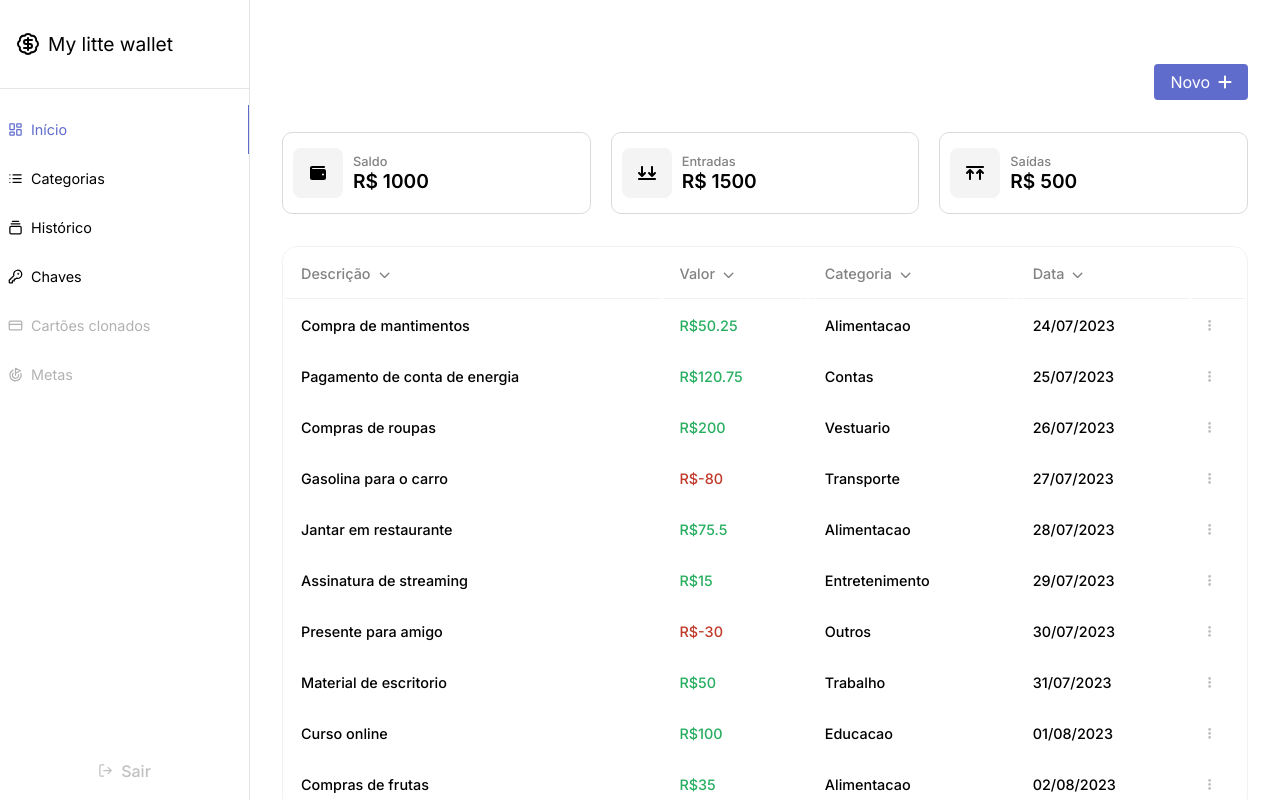
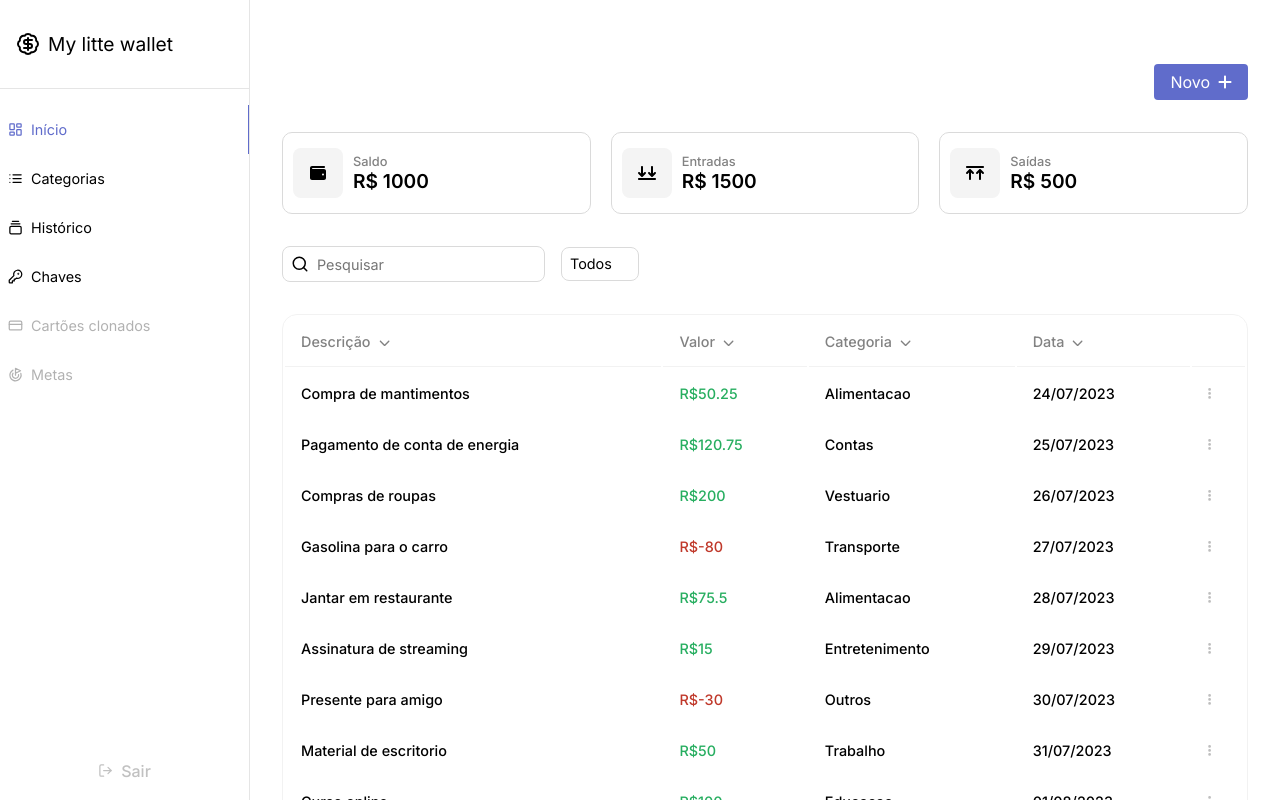
Before and after one commit to dumoresco/finances-web, a React (Vite) app: page / in a window 1280 px wide. Built offline with nearby package versions, Linux system fonts and the light colour scheme.

Commit message:
Adiciona container de filtros

```diff
--- a/src/global/css/globalStyles.ts
+++ b/src/global/css/globalStyles.ts
@@ -18,8 +18,19 @@ export default createGlobalStyle`
 
     input, button, textarea{
         font-family: 'Inter', sans-serif;
+        font-size: 0.9rem;
+        font-weight: 400;
         border: 0;
         outline: 0;
+    }
+
+    select{
+        font-family: 'Inter', sans-serif;
+        font-size: 0.9rem;
+        font-weight: 400;
+        border: 0;
+        outline: 0;
+        appearance: none;
     }
 
     button{
--- a/src/pages/Home/index.tsx
+++ b/src/pages/Home/index.tsx
@@ -13,9 +13,11 @@ import {
 } from "@fortawesome/free-solid-svg-icons";
 import { FontAwesomeIcon } from "@fortawesome/react-fontawesome";
 import { formatDate } from "../../utils/utils";
+import { ChevronDown, Search } from "lucide-react";
 
 const Home: React.FC = () => {
   const [sort, setSort] = useState("asc");
+
   const data = [
     {
       descricao: "Compra de mantimentos",
@@ -98,6 +100,23 @@ const Home: React.FC = () => {
         <Charts icon={faArrowsDownToLine} title="Entradas" value={1500} />
         <Charts icon={faArrowsUpToLine} title="Saídas" value={500} />
       </div>
+      <div className="filter_container">
+        <div className="input_group">
+          <Search size={18} className="input_group_icon" />
+          <input type={"text"} placeholder="Pesquisar" />
+        </div>
+        <div className="select_group">
+          <select
+            name="filter"
+            id="filter"
+            // Step 2: Adiciona o selectRef como ref do select
+          >
+            <option value="all">Todos</option>
+            <option value="income">Entradas</option>
+            <option value="outcome">Saídas</option>
+          </select>
+        </div>
+      </div>
       <div className="table-container">
         <table>
           <thead>
--- a/src/pages/Home/styles.ts
+++ b/src/pages/Home/styles.ts
@@ -47,7 +47,38 @@ export const Container = styled.div`
       }
     }
   }
+  .filter_container {
+    margin-top: 2rem;
+    display: flex;
+    align-items: center;
 
+    .select_group {
+      margin-left: 1rem;
+      select {
+        padding: 0.5rem;
+        border: 1px solid #dadada;
+        border-radius: 8px;
+        background-color: #ffffff;
+      }
+    }
+
+    .input_group {
+      display: flex;
+      align-items: center;
+      border-radius: 8px;
+      max-width: 320px;
+
+      border: 1px solid #dadada;
+
+      .input_group_icon {
+        margin: 0.5rem;
+      }
+      input {
+        flex: 1;
+        margin-right: 1rem;
+      }
+    }
+  }
   .table-container {
     margin-top: 2rem;
     width: 100%;
```
